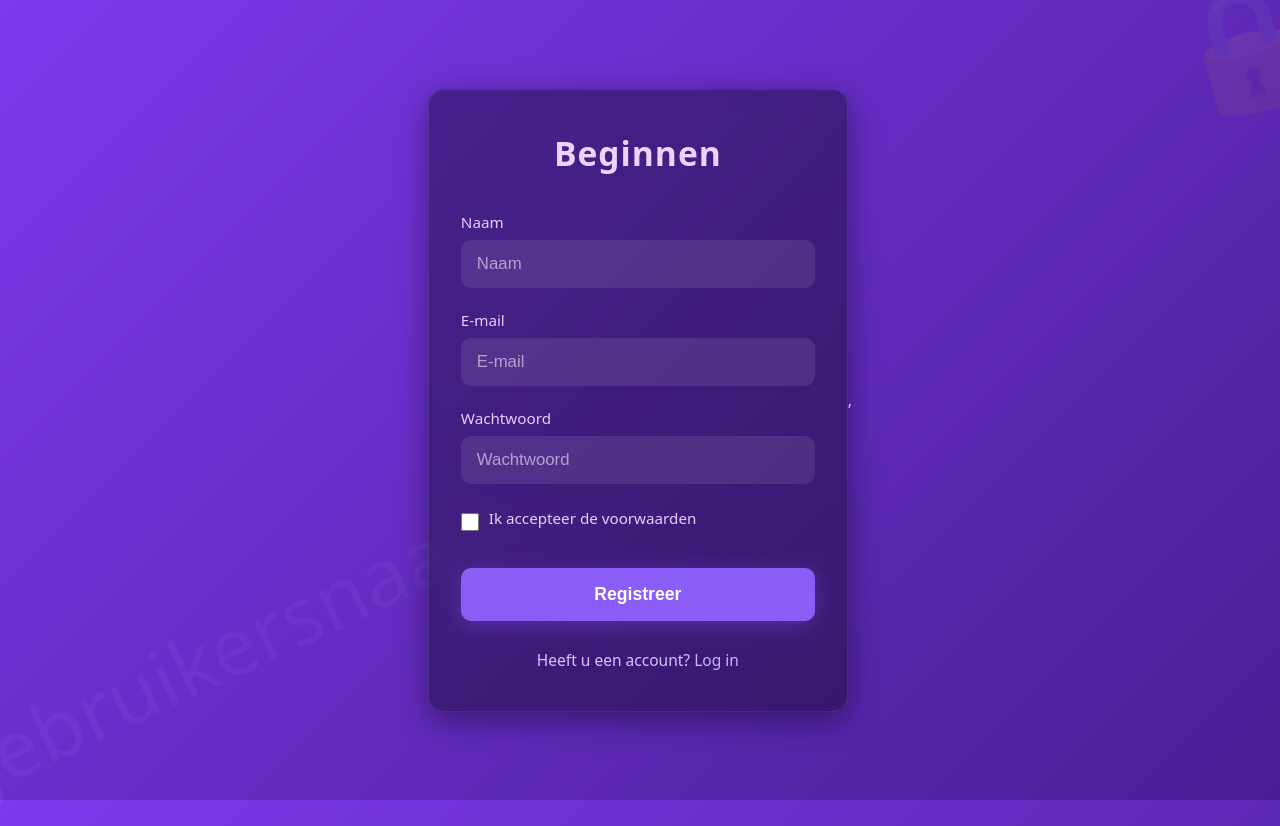
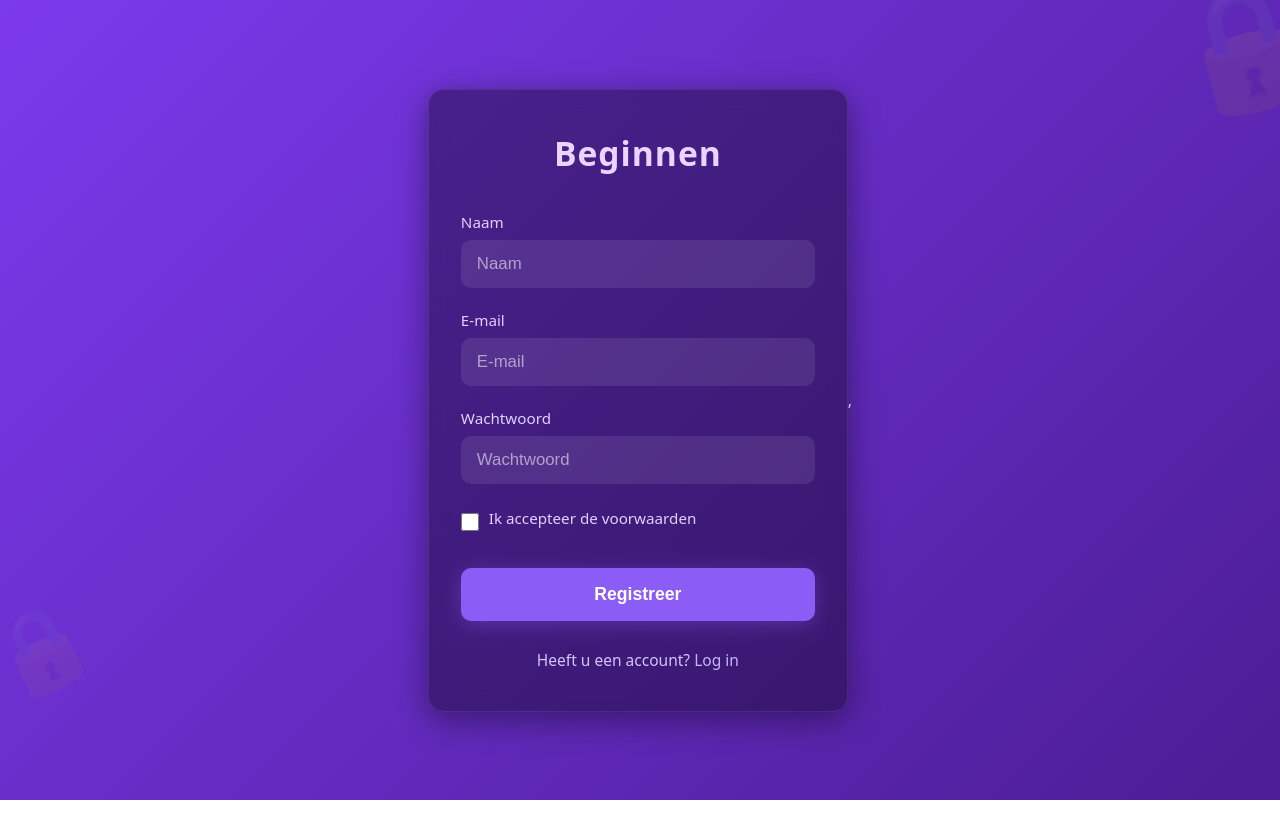
Before and after one commit to phlpsn88/GIP_Event_Planner, a plain HTML site: page project/front-end/register.html in a window 1280 px wide. Shown: the top 826 px of the page. After the commit the page ends 800 px from the top, so only its background shows below. Drawn offline with Linux system fonts and the light colour scheme.

Commit message:
main: update register

```diff
--- a/project/front-end/css/register.css
+++ b/project/front-end/css/register.css
@@ -136,10 +136,10 @@ input[type="checkbox"] {
   z-index: 1;
 }
 
-.decor-username {
+.decor-lock2 {
   position: absolute;
   bottom: 100px;
-  left: -80px;
+  left: -10px;
   font-size: 80px;
   opacity: 0.06;
   color: #c4b5fd;
--- a/project/front-end/register.html
+++ b/project/front-end/register.html
@@ -44,7 +44,7 @@
 
 , <!-- Achtergrond -->
   <div class="decor-lock">🔒</div>
-  <div class="decor-username">gebruikersnaam</div>
+  <div class="decor-lock2">🔒</div>
 
 </body>
 </html>
```
